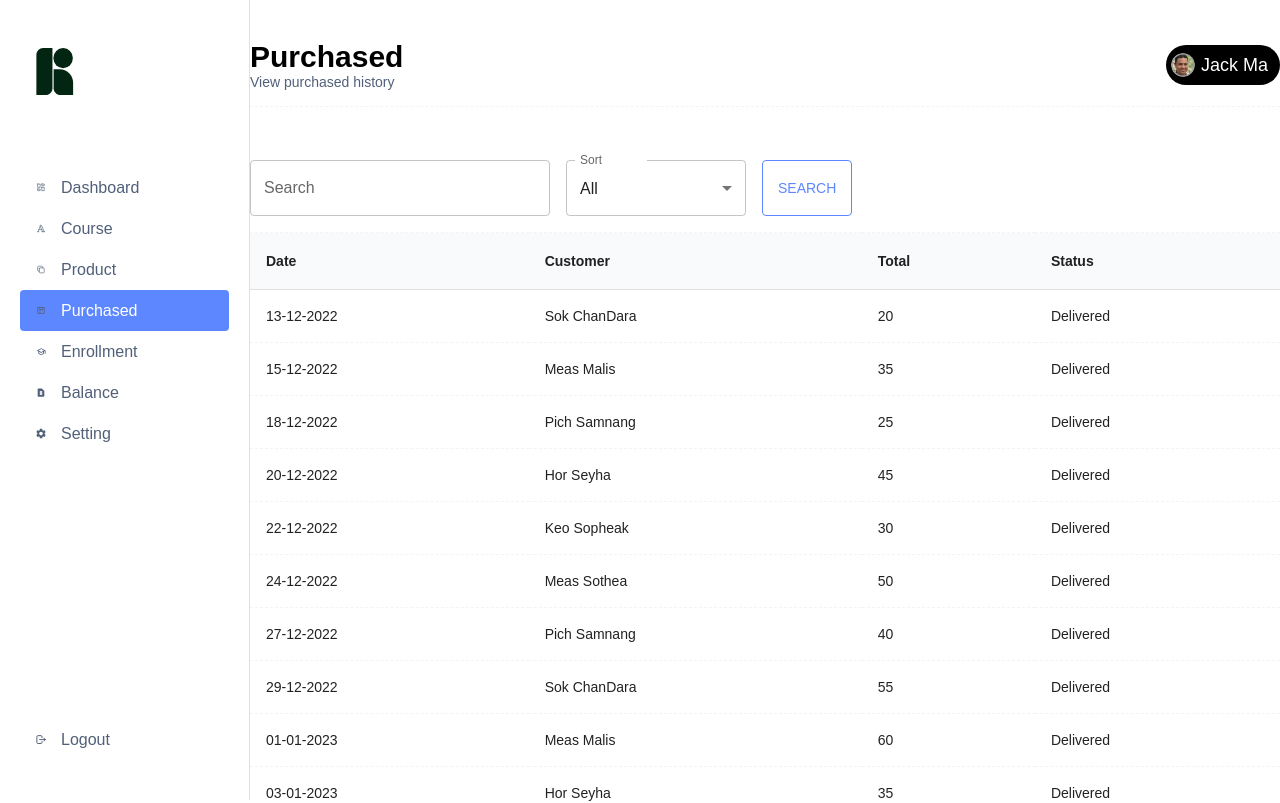
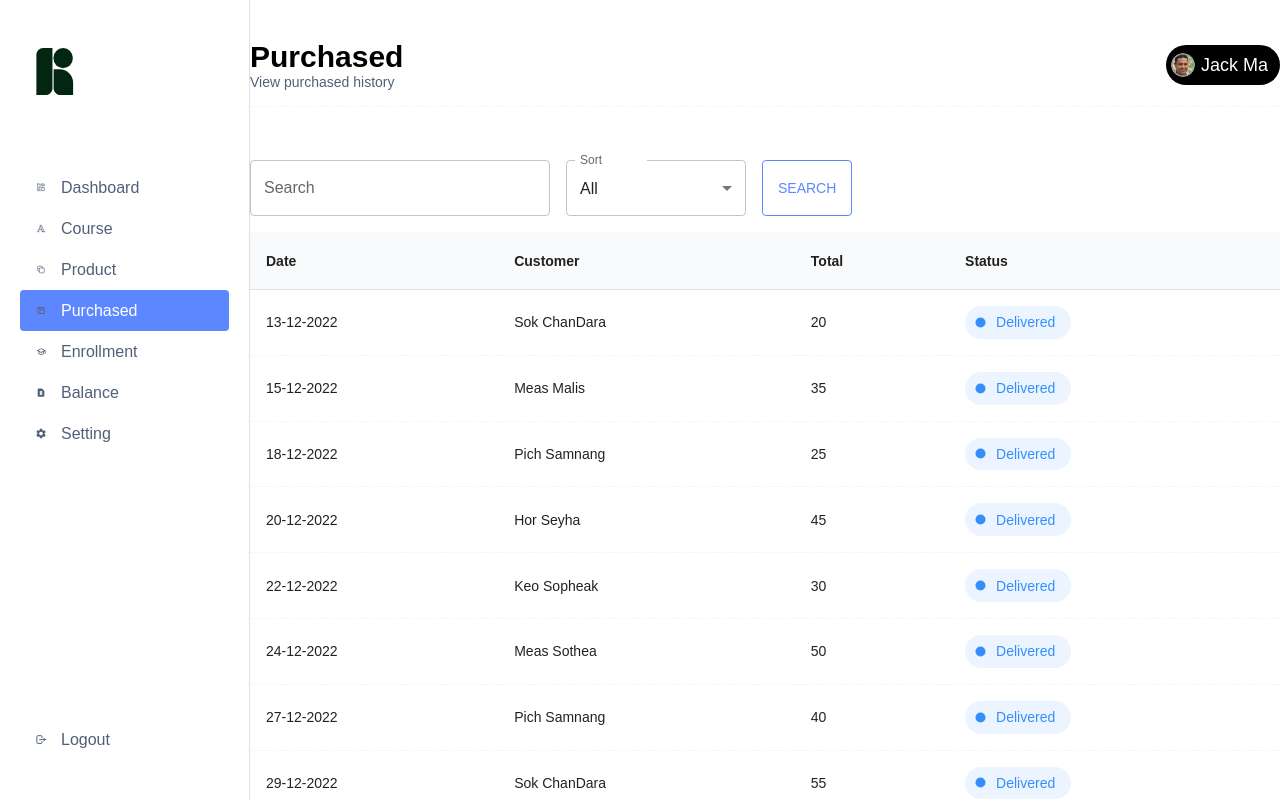
Before and after one commit to Kh1T/agteach-instructor, a React (Create React App) app: page /purchased in a window 1280 px wide. Shown: the top 803 px of the page. Built offline with nearby package versions, Linux system fonts and the light colour scheme.

Commit message:
feat: add data in purchased table

```diff
--- a/src/pages/Purchased.jsx
+++ b/src/pages/Purchased.jsx
@@ -1,26 +1,24 @@
-import {data} from "../data/sampleDashboardData";
+import { data } from "../data/sampleDashboardData";
 import { Box } from "@mui/material";
 import QueryHeader from "../components/QueryHeader";
 import { useState } from "react";
-import CustomTableMui from "../components/CustomTableMui";
 import CustomTable from "../components/CustomTable";
 import { purchased } from "../data/purchasedData";
+import { CustomChip } from "../components/CustomChip";
 function PurchasedPage() {
   const [selectState, setSelectState] = useState(0);
   const label = "Filter";
   function handleCreateNew() {}
   function handleSearch() {}
-  const purcahaseList  =purchased.map((item)=> {
-
-    if(item.status){
-      item.status = "Delivered"
-    } else{ item.status = "a"
-      console.log('object');
+  const purcahaseList = purchased.map((item) => {
+    if (item.status) {
+      item.status = <CustomChip label="Delivered" />;
+    } else {
+      item.status = <CustomChip label="Not Delivered" />;
+      console.log("Status is set to Not Delivered");
     }
-
-    // item.status =  ?  "Deliverasdfed" : "Not Yet Delivered"
-    return item
-  })
+    return item;
+  });
   return (
     <Box>
       <QueryHeader
@@ -29,7 +27,7 @@ function PurchasedPage() {
         selectData={["All", "Delivered", "Not Delivered"]}
         handleCreateNew={handleCreateNew}
         handleSearch={handleSearch}
-        isCreateNew = {false}
+        isCreateNew={false}
       />
       <CustomTable data={purcahaseList} rowLimit={10} isPagination={true} />
     </Box>
```
